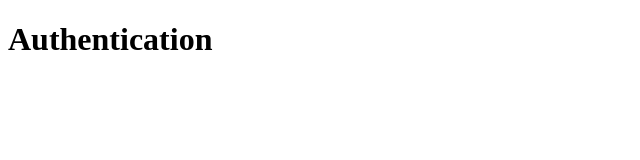
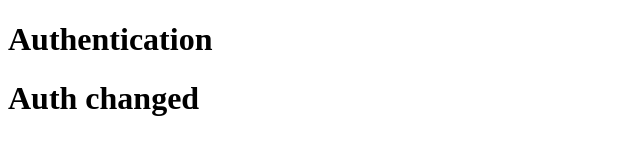
Before and after one commit to HasanMdKamrul/git-pro, a plain HTML site: page auth.html in a window 1280 px wide. Shown: the whole page, without its empty margins (0-640 px from the left). Drawn offline with Linux system fonts and the light colour scheme.

Commit message:
auth changed

```diff
--- a/auth.html
+++ b/auth.html
@@ -8,5 +8,6 @@
   </head>
   <body>
     <h1>Authentication</h1>
+    <h1>Auth changed</h1>
   </body>
 </html>
```
